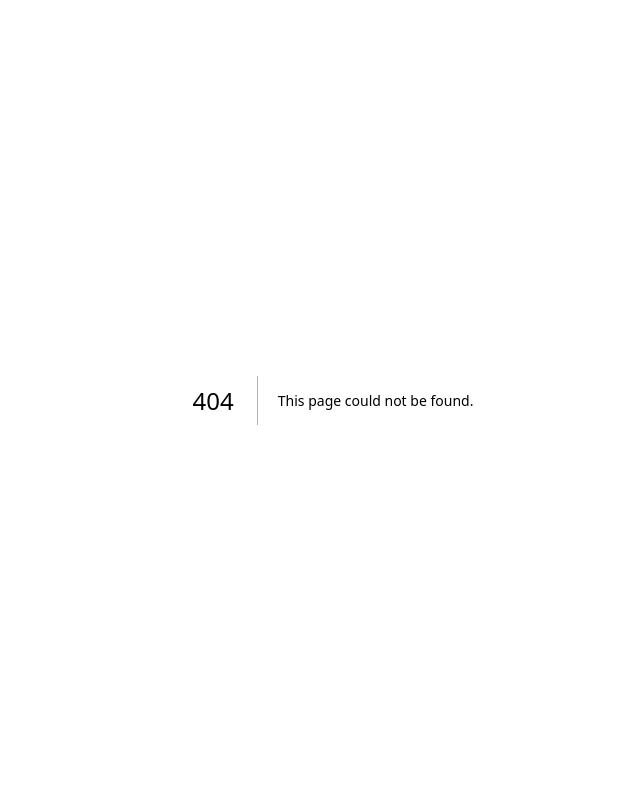
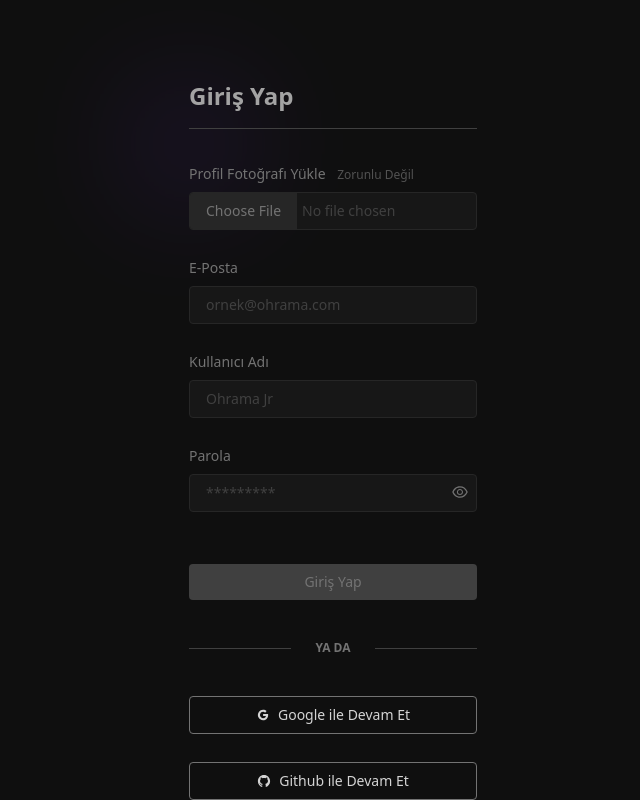
Before and after one commit to poyrazavsever/Movie-App, a Next.js app: page /login in a window 1280 px wide. Before the commit this address had no page. Shown: the whole page, without its empty margins (307-947 px from the left). Built offline with nearby package versions, Linux system fonts and the light colour scheme.

Commit message:
feat: login design done

```diff
--- /dev/null
+++ b/components/Input.jsx
@@ -0,0 +1,52 @@
+import { useState } from "react"
+import Icon from "@/components/Icon"
+import classNames from "classnames"
+
+const Input = ({ id, inputType = "text", palceholder, label, setValue }) => {
+
+    const [isVisible, setIsVisible] = useState(false)
+    const [passwordType, setPasswordType] = useState("password")
+
+    const handleClick = (e) => {
+        e.preventDefault();
+        setIsVisible(!isVisible)
+        if (passwordType === "password") {
+            setPasswordType("text")
+        } else {
+            setPasswordType("password")
+        }
+    }
+
+    return (
+        <div className="flex flex-col items-start gap-2">
+
+            <label htmlFor={id} className="text-sm font-medium text-neutral-500">{label}</label>
+
+            <div className="relative">
+
+                <input type={inputType !== "password" ? inputType : passwordType} placeholder={palceholder} id={id} className='bg-neutral-900 border border-neutral-800 text-neutral-400 text-sm px-4 py-2 rounded placeholder:text-neutral-700 placeholder:text-sm focus:outline-none w-56 sm:w-72' onChange={(e) => setValue(e.target.value)}/>
+
+                <div className={classNames({
+                    "hidden" : inputType !== "password"
+                })}>
+                    {isVisible ? (
+                        <button onClick={handleClick}>
+                            <Icon iconType="ai" iconName="AiOutlineEyeInvisible" iconColor="text-neutral-500" classname="text-lg absolute right-2 top-[9px]" />
+                        </button>
+                    ) : (
+                        <button onClick={handleClick}>
+                            <Icon iconType="ai" iconName="AiOutlineEye" iconColor="text-neutral-500" classname="text-lg absolute right-2 top-[9px]" />
+                        </button>
+
+                    )}
+                </div>
+
+
+
+            </div>
+
+        </div>
+    )
+}
+
+export default Input
--- a/package.json
+++ b/package.json
@@ -9,7 +9,9 @@
     "lint": "next lint"
   },
   "dependencies": {
+    "animejs": "^3.2.1",
     "autoprefixer": "10.4.14",
+    "classnames": "^2.3.2",
     "eslint": "8.43.0",
     "eslint-config-next": "13.4.7",
     "firebase": "^9.23.0",
--- /dev/null
+++ b/pages/login.js
@@ -0,0 +1,73 @@
+import { useState } from "react"
+import Input from '@/components/Input'
+import Icon from "@/components/Icon"
+
+function Login() {
+
+    const lineStyle = "h-[1px] w-full bg-neutral-700"
+
+    const [fileValue, setFileValue] = useState(false);
+    const [emailValue, setEmailValue] = useState(false);
+    const [usernameValue, setUsernameValue] = useState(false);
+    const [passwordValue, setPasswordValue] = useState(false);
+
+    console.log(fileValue, emailValue, usernameValue, passwordValue)
+
+  return (
+
+    <div className='flex justify-center mt-12'>
+
+        <div className="relative">
+
+            <div id="shadow" className='absolute top-12 -left-12 w-24 h-24 bg-violet-600 opacity-20 blur-3xl !-z-40'></div>
+
+            <div className="py-8 flex flex-col items-start gap-4">
+                <h3 className="text-xl md:text-2xl font-semibold text-neutral-400">Giriş Yap</h3>
+                <div className={lineStyle}></div>
+            </div>
+
+            <form className='inline-flex flex-col items-start gap-7'>
+
+
+                <div className="flex flex-col items-start gap-2">
+
+                    <label className="text-sm font-medium text-neutral-500 cursor-pointer" for="file_input">Profil Fotoğrafı Yükle <span className="text-xs text-neutral-600 pl-2">Zorunlu Değil</span></label>
+
+                    <input className='relative cursor-pointer bg-neutral-900 border border-neutral-800 text-neutral-700 text-sm pl-28 py-2 rounded focus:outline-none w-56 sm:w-72 file:px-4 file:h-full file:absolute file:top-0 file:left-0 file:bg-neutral-800 file:border-none file:border-neutral-700 file:text-neutral-500' id="file_input" type="file" onChange={(e) => setFileValue(e.target.value)}/>
+
+                </div>
+
+                <Input inputType='email' id="email" label="E-Posta" palceholder="ornek@ohrama.com" setValue={setEmailValue}/>
+
+                <Input id="username" label="Kullanıcı Adı" palceholder="Ohrama Jr" setValue={setUsernameValue}/>
+
+                <Input inputType='password' id="password" label="Parola" palceholder="*********" setValue={setPasswordValue}/>
+
+                <button className='w-full py-2 text-sm text-violet-100 font-medium bg-violet-700 rounded hover:bg-violet-900 transition-all disabled:bg-neutral-700 disabled:text-neutral-500' disabled={!emailValue || !usernameValue || !passwordValue ? true : false}>Giriş Yap</button>
+
+                <div className='w-full flex items-center justify-between gap-4 my-3'>
+                    <div className={lineStyle}></div>
+                    <span className='text-xs font-bold uppercase text-neutral-500 w-36 text-center'>Ya da</span>
+                    <div className={lineStyle}></div>
+                </div>
+
+                <button className='w-full py-2 text-sm text-neutral-300 font-medium border border-neutral-500 rounded hover:border-neutral-700 transition-all flex items-center justify-center gap-2'>
+                    <Icon iconType="ai" iconName="AiOutlineGoogle" iconColor="text-neutral-300" classnames="text-xl"/>
+                    <span>Google ile Devam Et</span>
+                </button>
+
+                <button className='w-full py-2 text-sm text-neutral-300 font-medium border border-neutral-500 rounded hover:border-neutral-700 transition-all flex items-center justify-center gap-2'>
+                    <Icon iconType="ai" iconName="AiOutlineGithub" iconColor="text-neutral-300" classnames="text-xl"/>
+                    <span>Github ile Devam Et</span>
+                </button>
+
+            </form>
+
+        </div>
+
+    </div>
+
+  )
+}
+
+export default Login
```
Also changed, not shown: 1 other file (tests, documents, lock files or other folders).
